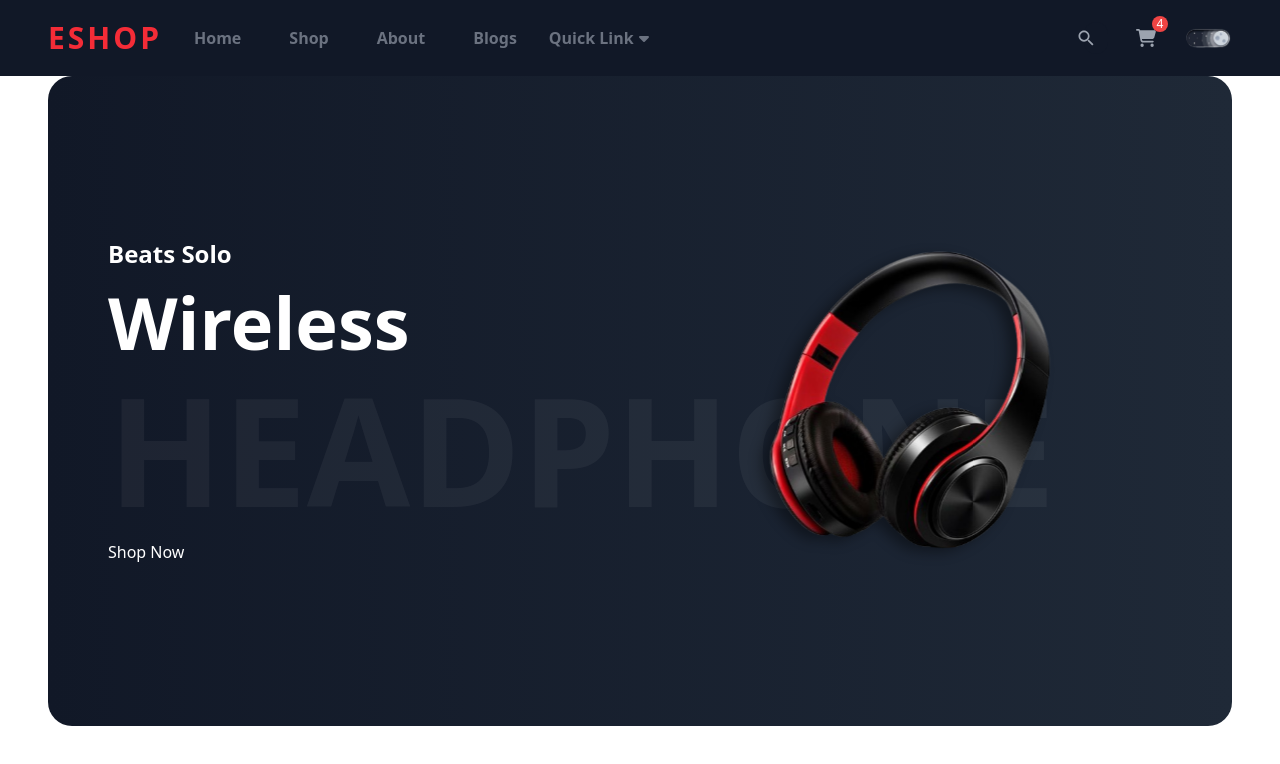
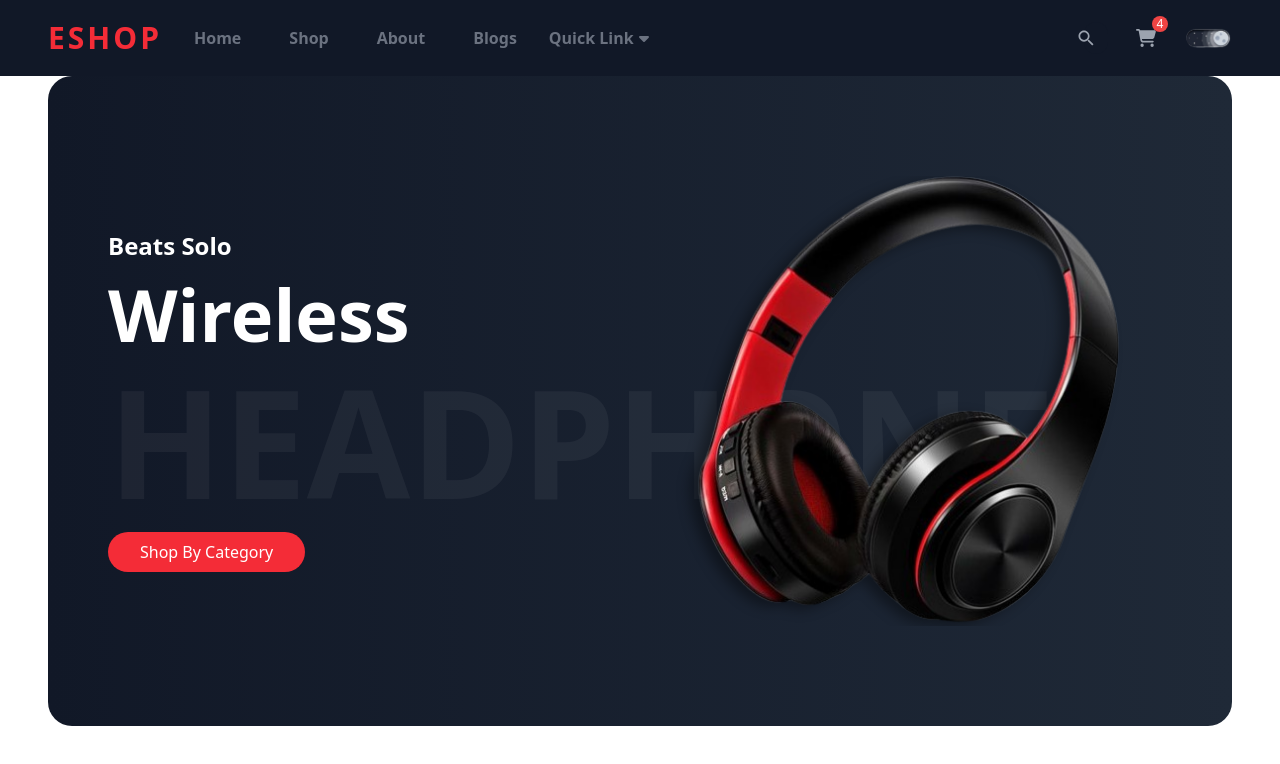
Before and after one commit to shakiba-vakili/Responsive-Shopping-Website, a React (Vite) app: page / in a window 1280 px wide. Shown: the top 764 px of the page. Built offline with nearby package versions, Linux system fonts and the light colour scheme.

Commit message:
Add Button component

```diff
--- a/src/components/Hero/Hero.jsx
+++ b/src/components/Hero/Hero.jsx
@@ -2,6 +2,7 @@ import Slider from "react-slick";
 import Image1 from "../../assets/hero/headphone.png";
 import Image2 from "../../assets/category/vr.png";
 import Image3 from "../../assets/category/macbook.png";
+import Button from "../../components/Shared/Button";
 const HeroData = [
   {
     id: 1,
@@ -54,9 +55,15 @@ const Hero = () => {
                     <h1 className="text-5xl sm:text-6xl lg:text-7xl font-bold">
                       {data.title}
                     </h1>
-                    <h1 className="text-5xl uppercase text-white dark:text-white/5  sm:text-[80px] md:text-[100px] xl:text-[150px] font-bold">{data.title2}</h1>
+                    <h1 className="text-5xl uppercase text-white dark:text-white/5  sm:text-[80px] md:text-[100px] xl:text-[150px] font-bold">
+                      {data.title2}
+                    </h1>
                     <div className="">
-                      <button>Shop Now</button>
+                      <Button
+                        text="Shop By Category"
+                        bgColor="bg-primary"
+                        textColor="text-white"
+                      />
                     </div>
                   </div>
                   <div className="sm:order-2 order-1">
@@ -64,7 +71,7 @@ const Hero = () => {
                       <img
                         src={data.img}
                         alt=""
-                        className="w-[300px] h-[300px] sm:h-[450px] sm:scale-105 lg:scale-110 object-contain mx-auto drop-shadow-[-8px_4px_6px_rgba(0,0,0,.4)] relative z-40"
+                        className="w-[300px] sm:w-[450px] h-[300px] sm:h-[450px] sm:scale-105 lg:scale-110 object-contain mx-auto drop-shadow-[-8px_4px_6px_rgba(0,0,0,.4)] relative z-40"
                       />
                     </div>
                   </div>
@@ -77,5 +84,5 @@ const Hero = () => {
     </div>
   );
 };
-
+//1:22
 export default Hero;
--- /dev/null
+++ b/src/components/Shared/Button.jsx
@@ -0,0 +1,11 @@
+const Button = ({ text, bgColor, textColor, handeler = () => {} }) => {
+  return (
+    <button
+      className={`${bgColor} ${textColor} cursor-pointer hover:scale-105 duration-300 py-2 px-8 rounded-full relative z-10`}
+    >
+      {text}
+    </button>
+  );
+};
+
+export default Button;
```
